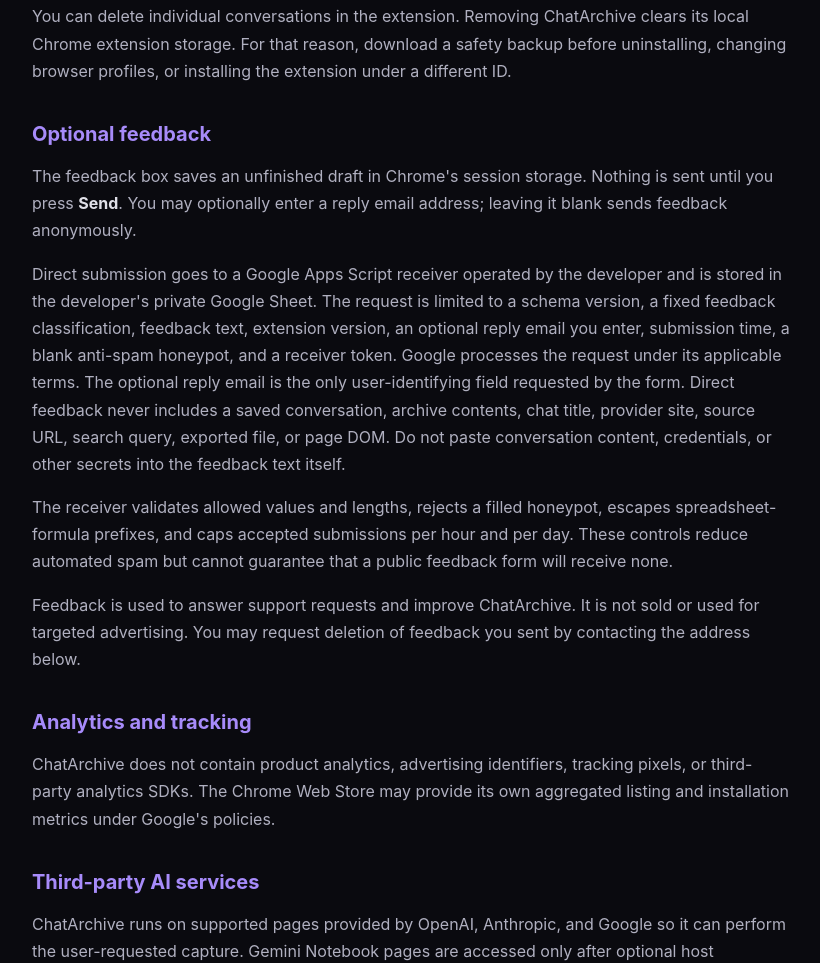
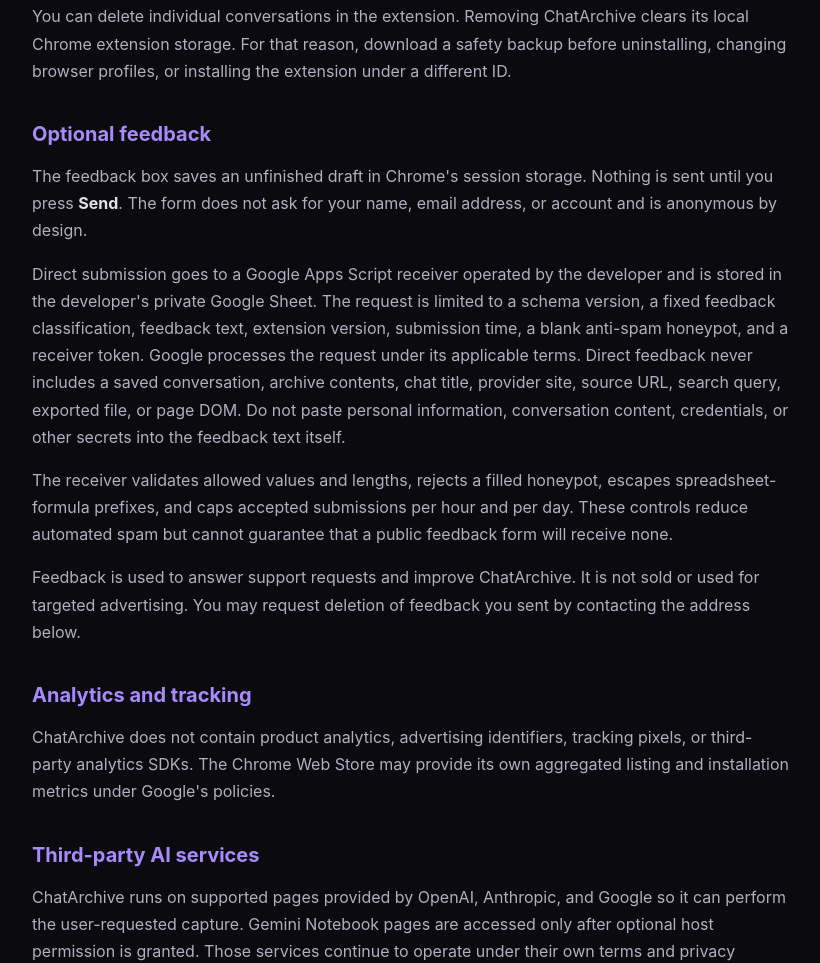
Before and after one commit to AaryaDeshpande/chatarchive-privacy, a plain HTML site: page index.html in a window 1280 px wide. Shown: the part 1330-2293 px from the top of the page, without its empty margins (228-1048 px from the left). Drawn offline with Linux system fonts and the light colour scheme.

Commit message:
Clarify anonymous feedback collection

```diff
--- a/index.html
+++ b/index.html
@@ -52,8 +52,8 @@
 <p>You can delete individual conversations in the extension. Removing ChatArchive clears its local Chrome extension storage. For that reason, download a safety backup before uninstalling, changing browser profiles, or installing the extension under a different ID.</p>
 
 <h2>Optional feedback</h2>
-<p>The feedback box saves an unfinished draft in Chrome's session storage. Nothing is sent until you press <strong>Send</strong>. You may optionally enter a reply email address; leaving it blank sends feedback anonymously.</p>
-<p>Direct submission goes to a Google Apps Script receiver operated by the developer and is stored in the developer's private Google Sheet. The request is limited to a schema version, a fixed feedback classification, feedback text, extension version, an optional reply email you enter, submission time, a blank anti-spam honeypot, and a receiver token. Google processes the request under its applicable terms. The optional reply email is the only user-identifying field requested by the form. Direct feedback never includes a saved conversation, archive contents, chat title, provider site, source URL, search query, exported file, or page DOM. Do not paste conversation content, credentials, or other secrets into the feedback text itself.</p>
+<p>The feedback box saves an unfinished draft in Chrome's session storage. Nothing is sent until you press <strong>Send</strong>. The form does not ask for your name, email address, or account and is anonymous by design.</p>
+<p>Direct submission goes to a Google Apps Script receiver operated by the developer and is stored in the developer's private Google Sheet. The request is limited to a schema version, a fixed feedback classification, feedback text, extension version, submission time, a blank anti-spam honeypot, and a receiver token. Google processes the request under its applicable terms. Direct feedback never includes a saved conversation, archive contents, chat title, provider site, source URL, search query, exported file, or page DOM. Do not paste personal information, conversation content, credentials, or other secrets into the feedback text itself.</p>
 <p>The receiver validates allowed values and lengths, rejects a filled honeypot, escapes spreadsheet-formula prefixes, and caps accepted submissions per hour and per day. These controls reduce automated spam but cannot guarantee that a public feedback form will receive none.</p>
 <p>Feedback is used to answer support requests and improve ChatArchive. It is not sold or used for targeted advertising. You may request deletion of feedback you sent by contacting the address below.</p>
 
```
